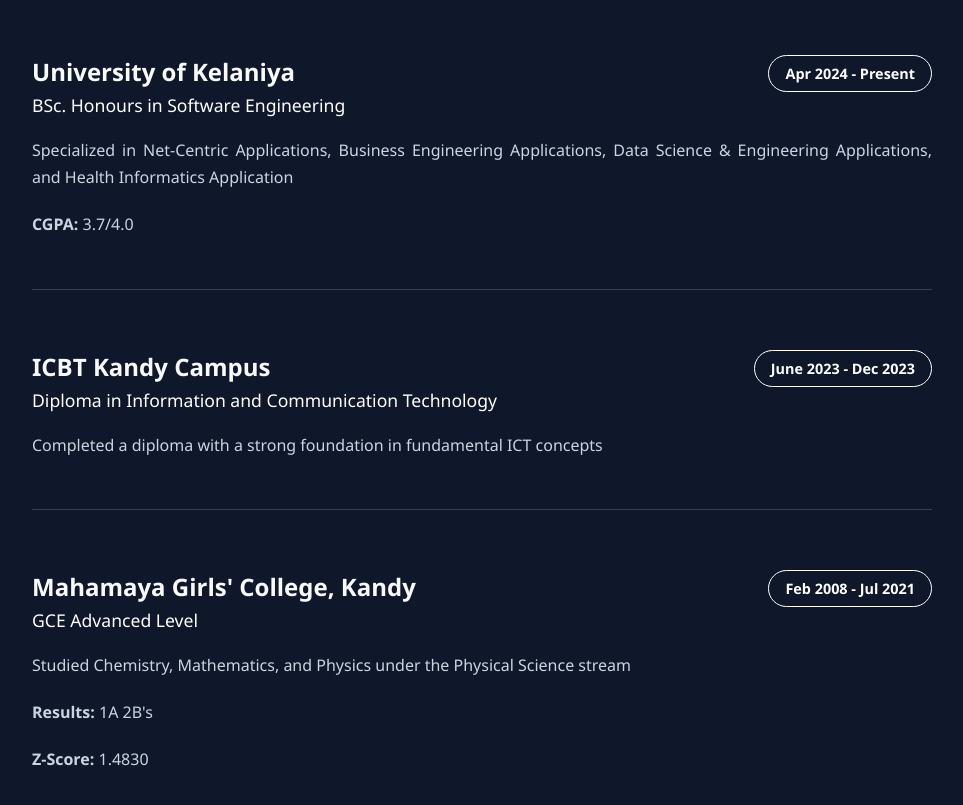
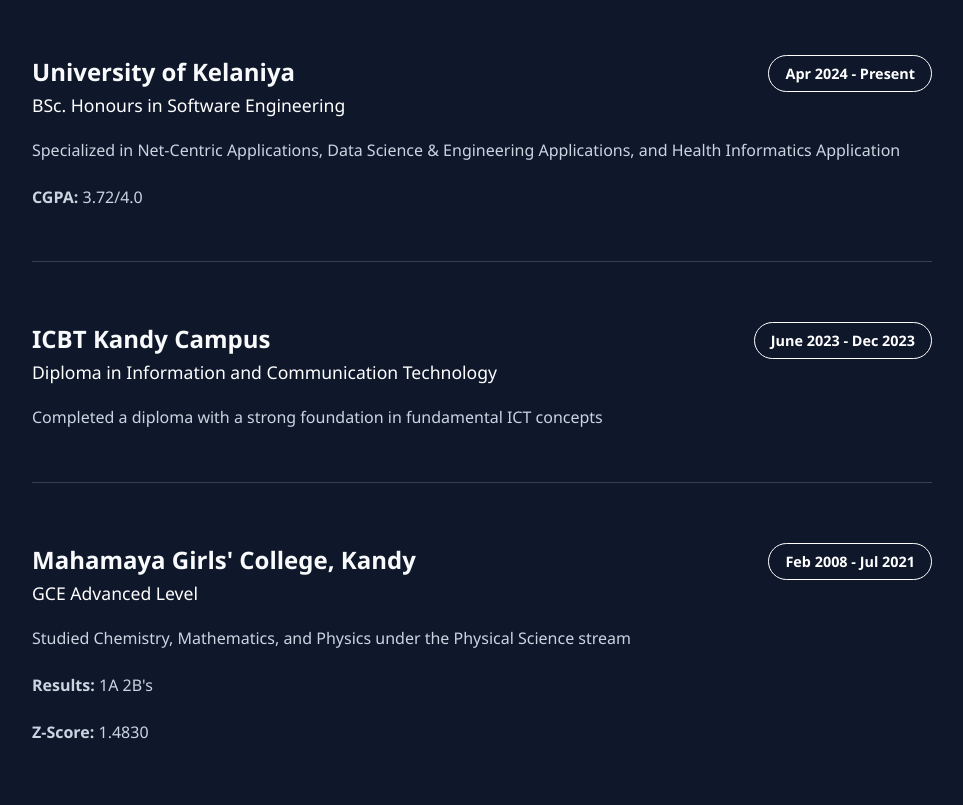
Before and after one commit to Dinuja937/my-portfolio, a React (Vite) app: page / in a window 1280 px wide. Shown: the part 1840-2645 px from the top of the page, without its empty margins (158-1121 px from the left). Built offline with nearby package versions, Linux system fonts and the light colour scheme.

Commit message:
Update Education section

```diff
--- a/src/components/Education/Education.jsx
+++ b/src/components/Education/Education.jsx
@@ -7,8 +7,8 @@
       edu_level: "BSc. Honours in Software Engineering",
       institution: "University of Kelaniya",
       duration: "Apr 2024 - Present",
-      description: "Specialized in Net-Centric Applications, Business Engineering Applications, Data Science & Engineering Applications, and Health Informatics Application",
-      CGPA: "3.7/4.0",
+      description: "Specialized in Net-Centric Applications, Data Science & Engineering Applications, and Health Informatics Application",
+      CGPA: "3.72/4.0",
     },
 
     {
```
